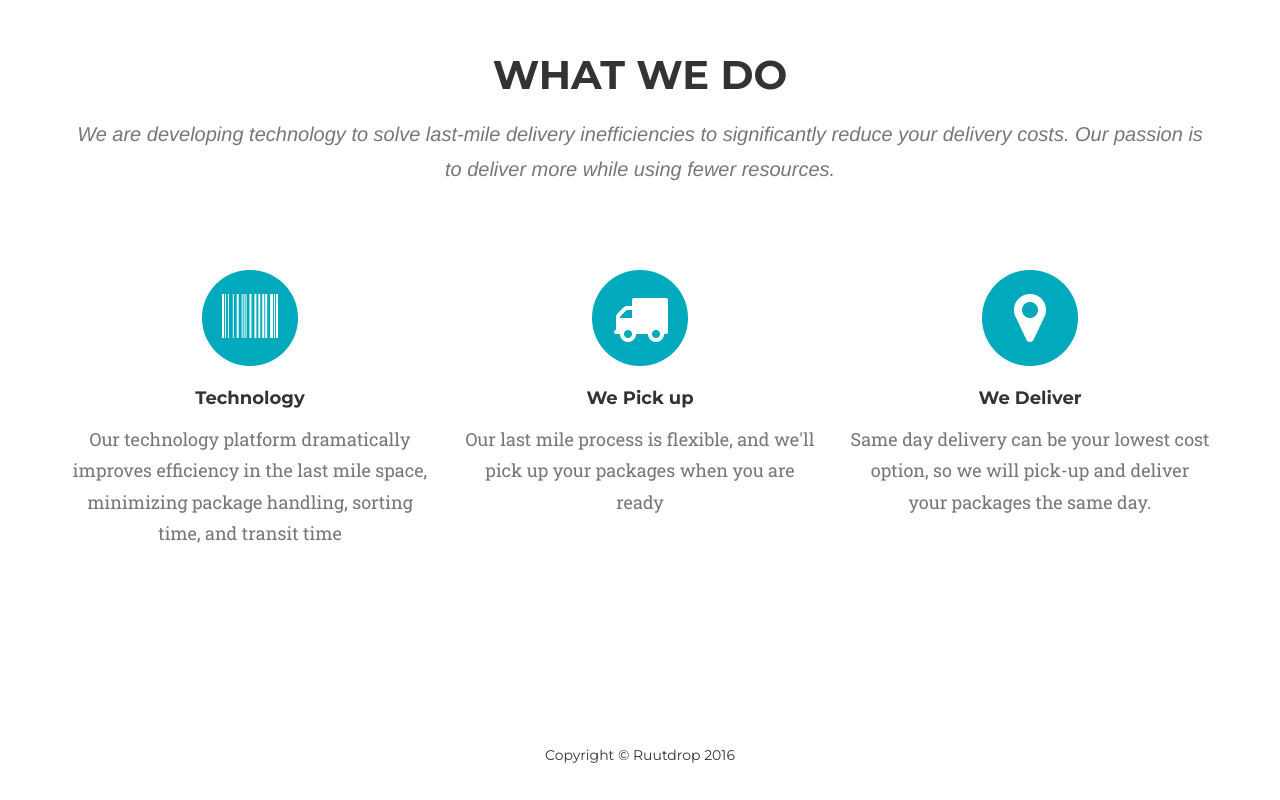
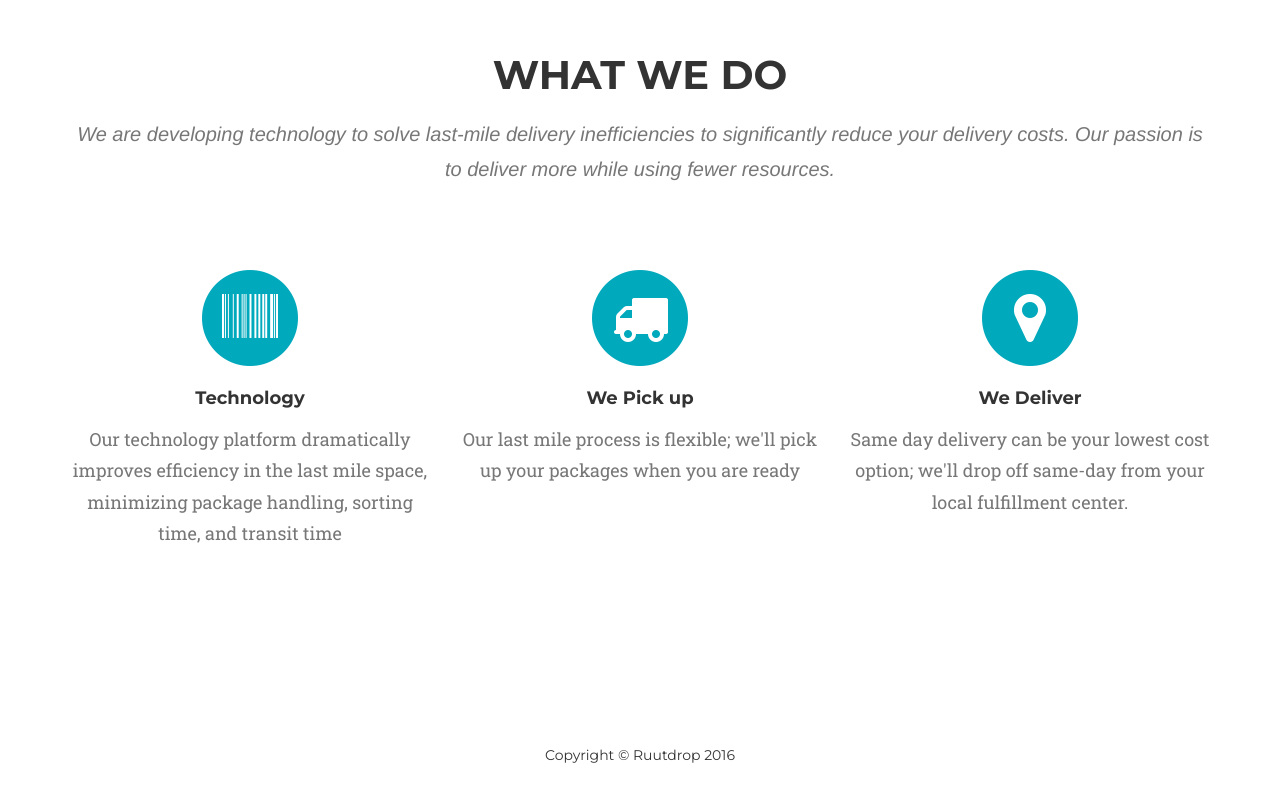
Before and after one commit to ruutdrop/ruutdrop.github.io, a website: page index.html in a window 1280 px wide. Shown: the part 862-1662 px from the top of the page. Drawn offline with nearby package versions, Linux system fonts and the light colour scheme; a web font is replaced by a local one.

Commit message:
Update index.html

```diff
--- a/index.html
+++ b/index.html
@@ -102,7 +102,7 @@
                         <i class="fa fa-truck fa-stack-1x fa-inverse"></i>
                     </span>
                     <h4 class="service-heading">We Pick up</h4>
-                    <p class="text-muted">Our last mile process is flexible, and we'll pick up your packages when you are ready</p>
+                    <p class="text-muted">Our last mile process is flexible; we'll pick up your packages when you are ready</p>
                 </div>
                 <div class="col-md-4">
                     <span class="fa-stack fa-4x">
@@ -110,7 +110,7 @@
                         <i class="fa fa-map-marker fa-stack-1x fa-inverse"></i>
                     </span>
                     <h4 class="service-heading">We Deliver</h4>
-                    <p class="text-muted">Same day delivery can be your lowest cost option, so we will pick-up and deliver your packages the same day.</p>
+                    <p class="text-muted">Same day delivery can be your lowest cost option; we'll drop off same-day from your local fulfillment center.</p>
                 </div>
             </div>
         </div>
```
